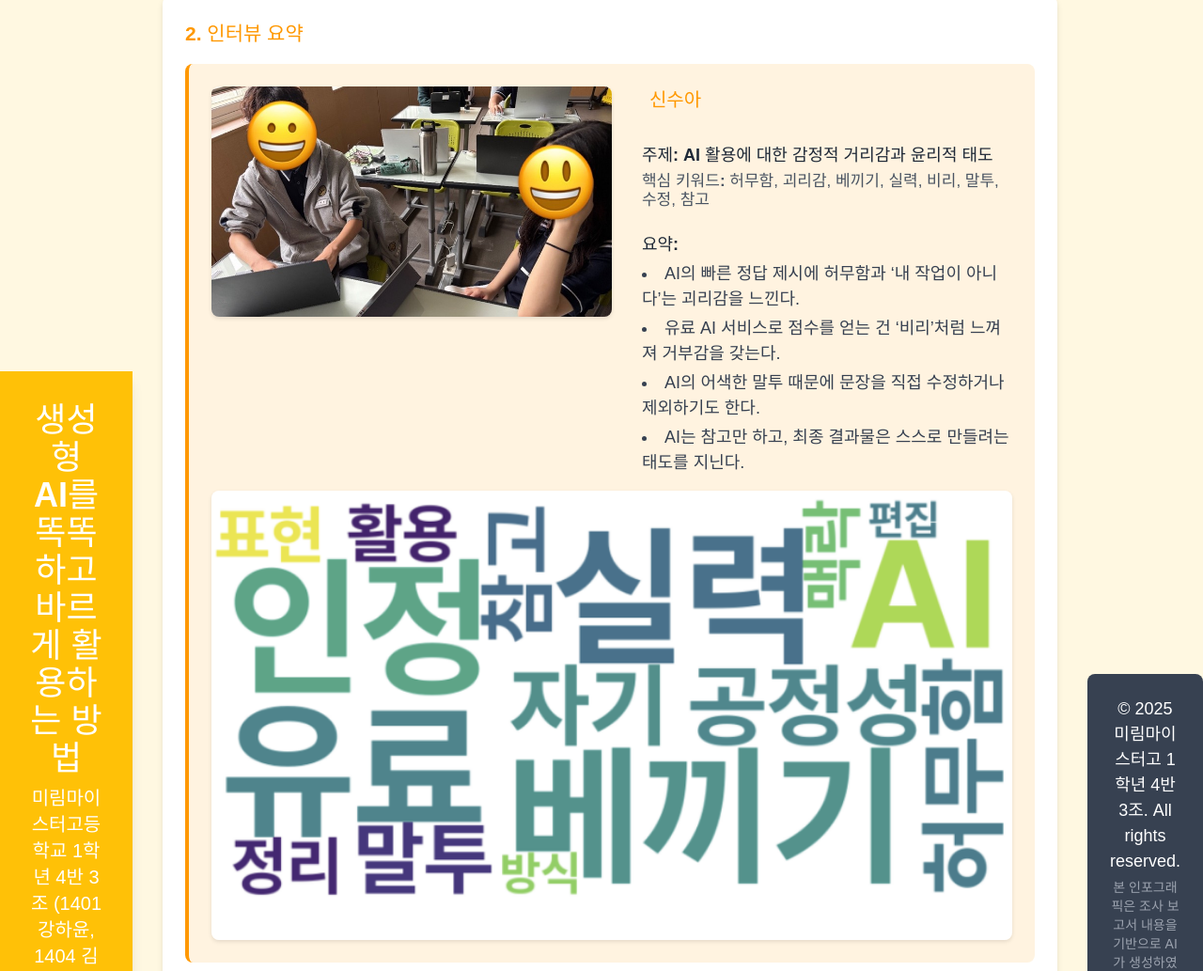
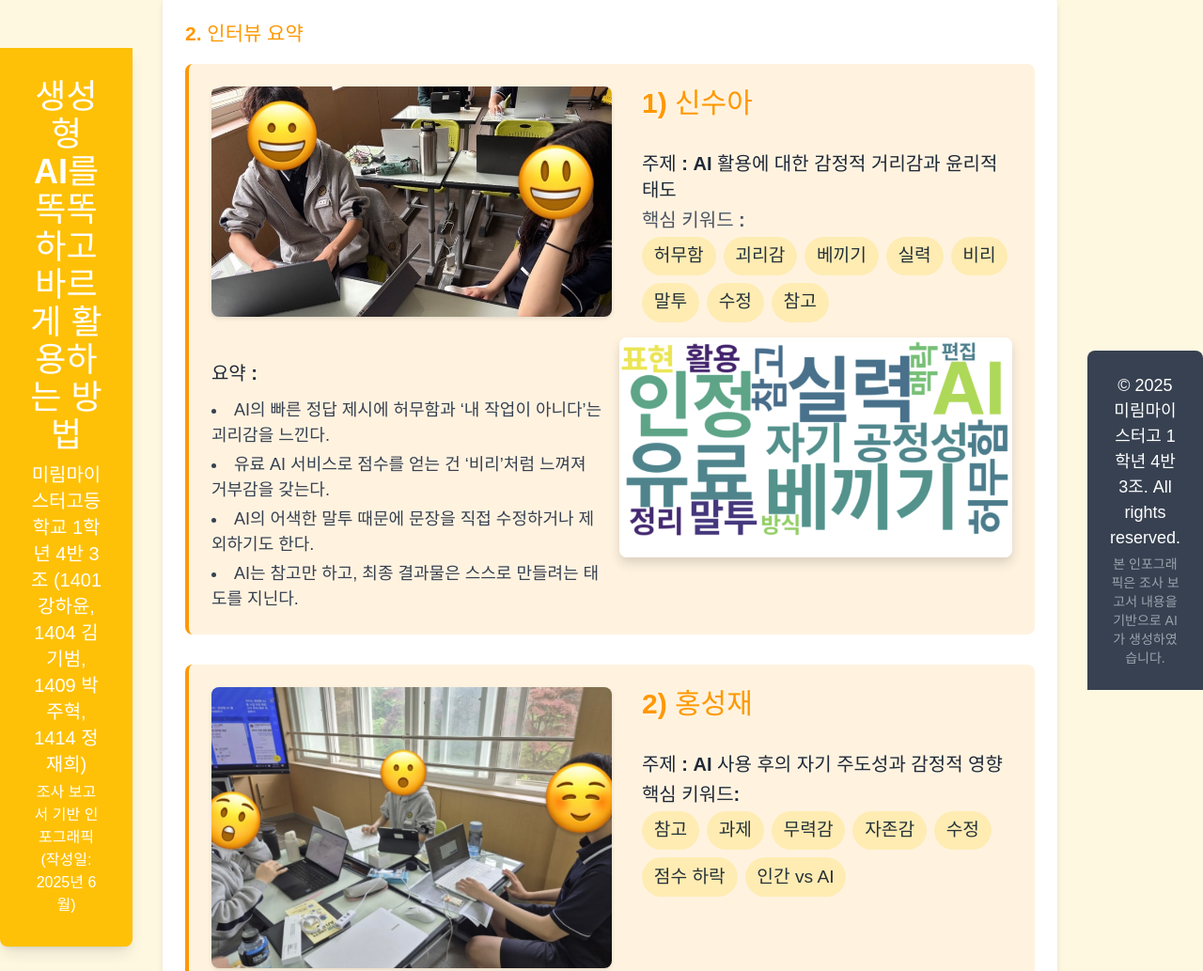
Before and after one commit to jaxhx3xx/k1414, a website built with Vite: page index.html in a window 1280 px wide. Shown: the part 1689-2722 px from the top of the page at 94% size. Built offline with nearby package versions, Linux system fonts and the light colour scheme; a web font is replaced by a local one.

Commit message:
10 정재희

```diff
--- a/index.html
+++ b/index.html
@@ -80,7 +80,7 @@
             width: 100%; /* 부모 너비에 맞춰 꽉 채움 */
             height: auto; /* 비율 유지 */
             max-width: 300px; /* 모바일 최대 사이즈 */
-            object-fit: cover;
+            object-fit: cover; /* 인터뷰 사진도 가로 꽉 채우도록 cover 사용 */
             border-radius: .5rem;
             box-shadow: 0 2px 4px rgba(0,0,0,0.1);
         }
@@ -106,14 +106,12 @@
         }
 
         /* 워드클라우드 이미지 스타일 */
-        .word-cloud-image {
+        .word-cloud-img { /* 클래스 이름을 word-cloud-img로 변경 */
             width: 100%; /* 가로 공간을 꽉 채움 */
-            height: auto;
-            /* max-width: 600px;  이 제한을 제거하여 부모 너비에 맞춤 */
-            object-fit: contain;
+            height: auto; /* 높이는 자동으로 */
+            object-fit: cover; /* 비율 유지하며 컨테이너를 덮도록 변경 */
             border-radius: .5rem;
-            box-shadow: 0 2px 4px rgba(0,0,0,0.1);
-            margin-top: 1rem; /* 내용 아래 워드클라우드 시작 간격 */
+            box-shadow: 0 6px 12px rgba(0,0,0,0.15); /* 그림자 효과 더 강하게 */
         }
 
         /* 설문조사 분석 섹션의 텍스트 크기 조정 (기존 대비 상대적으로 작게 유지) */
@@ -143,7 +141,7 @@
             .interview-photo {
                 width: 100%; /* 래퍼의 100%를 채움 */
                 height: auto; /* 텍스트 높이에 비례하도록 auto 설정 */
-                object-fit: contain; /* 비율 유지하며 포함하도록 변경 */
+                object-fit: cover; /* 비율 유지하며 포함하도록 변경 */
                 max-width: none; /* 데스크톱에서 max-width 제한 해제 */
             }
             .interview-text-content {
@@ -152,6 +150,19 @@
             }
             .student-name {
                 justify-content: flex-start; /* 데스크톱에서는 이름 왼쪽 정렬 */
+            }
+            /* 요약 섹션과 워드클라우드를 가로로 배치 */
+            .summary-wordcloud-container {
+                flex-direction: row;
+                align-items: flex-start;
+            }
+            .summary-section {
+                width: 50%;
+                margin-top: 0; /* 부모 컨테이너가 gap을 처리하므로 제거 */
+            }
+            .word-cloud-img {
+                width: 100%; /* 부모의 1/2 너비에 꽉 차도록 */
+                height: auto;
             }
         }
         /* 설문조사 분석: 강제로 3열 그리드 적용 및 가로 스크롤 허용 */
@@ -164,6 +175,29 @@
         }
         .survey-charts-grid > div {
             flex-shrink: 0; /* 내용이 줄어들지 않도록 */
+        }
+
+        /* 핵심 키워드 태그 스타일 */
+        .keyword-tag {
+            display: inline-block;
+            background-color: #FFECB3; /* 연한 노랑/오렌지 배경 */
+            color: #263238; /* 어두운 텍스트 색상 */
+            padding: 0.4rem 0.8rem;
+            border-radius: 9999px; /* 완전한 라운드 */
+            font-size: 1.2rem;
+            font-weight: 500;
+            white-space: nowrap; /* 줄바꿈 방지 */
+        }
+
+        /* 새로운 요약 섹션 스타일 */
+        .summary-section {
+            width: 100%; /* 부모 컨테이너 너비에 맞춤 */
+            text-align: left; /* 텍스트 왼쪽 정렬 */
+            margin-top: 1.5rem; /* 모바일에서 위쪽 간격 추가 */
+            display: flex;
+            flex-direction: column;
+            gap: 0.5rem;
+
         }
     </style>
 </head>
@@ -246,13 +280,27 @@
                             <img src="src/수아하윤인터뷰.jpg" onerror="this.onerror=null; this.src='https://placehold.co/400x400/FF9800/FFFFFF?text=신수아+학생+인터뷰';" alt="신수아 학생 인터뷰 사진" class="interview-photo">
                         </div>
                         <div class="interview-text-content space-y-4">
-                            <div class="student-name"><h4 class="font-bold text-xl text-secondary-orange">신수아</h4></div>
+                            <div class="student-name"><h3 class="font-bold text-3xl text-secondary-orange">1) 신수아</h3></div> <!-- 이름 크기 키움 -->
                             <div>
-                                <p class="font-semibold text-gray-800">주제: AI 활용에 대한 감정적 거리감과 윤리적 태도</p>
-                                <p class="text-sm text-gray-600 mt-1"><strong class="font-semibold">핵심 키워드:</strong> 허무함, 괴리감, 베끼기, 실력, 비리, 말투, 수정, 참고</p>
+                                <p class="font-semibold text-xl text-gray-800"><strong>주제 :</strong> AI 활용에 대한 감정적 거리감과 윤리적 태도</p> <!-- 주제 크기 키움 -->
+                                <p class="font-semibold text-xl text-gray-600 mt-1"><strong>핵심 키워드 :</strong></p> <!-- 핵심 키워드 설명 크기 키움 -->
+                                <div class="flex flex-wrap gap-2 mt-1">
+                                    <span class="keyword-tag">허무함</span>
+                                    <span class="keyword-tag">괴리감</span>
+                                    <span class="keyword-tag">베끼기</span>
+                                    <span class="keyword-tag">실력</span>
+                                    <span class="keyword-tag">비리</span>
+                                    <span class="keyword-tag">말투</span>
+                                    <span class="keyword-tag">수정</span>
+                                    <span class="keyword-tag">참고</span>
                                 </div>
-                            <div>
-                                <p class="font-semibold text-gray-800"> 요약:</p>
+                            </div>
+                        </div>
+                    </div>
+                    <!-- 요약 부분과 워드클라우드 사진을 함께 감싸는 새로운 컨테이너 -->
+                    <div class="summary-wordcloud-container flex flex-col md:flex-row md:items-start w-full gap-4 mt-4">
+                        <div class="summary-section md:w-1/2">
+                            <p class="font-semibold text-gray-800 text-xl"><strong>요약 :</strong></p> <!-- 요약 제목 크기 키움 -->
                             <ul class="list-disc list-inside text-gray-700 mt-1 space-y-1">
                                 <li>AI의 빠른 정답 제시에 허무함과 ‘내 작업이 아니다’는 괴리감을 느낀다.</li>
                                 <li>유료 AI 서비스로 점수를 얻는 건 ‘비리’처럼 느껴져 거부감을 갖는다.</li>
@@ -260,9 +308,10 @@
                                 <li>AI는 참고만 하고, 최종 결과물은 스스로 만들려는 태도를 지닌다.</li>
                             </ul>
                         </div>
+                        <div class="md:w-1/2 flex justify-center items-center">
+                            <img src="src/스크린샷 2025-06-10 145645.png" onerror="this.onerror=null; this.src='https://placehold.co/600x350/FFB44E/FFFFFF?text=신수아+워드클라우드';" alt="신수아 워드클라우드" class="word-cloud-img">
                         </div>
                     </div>
-                    <img src="src/스크린샷 2025-06-10 145645.png" onerror="this.onerror=null; this.src='https://placehold.co/600x350/FFB44E/FFFFFF?text=신수아+워드클라우드';" alt="신수아 워드클라우드" class="word-cloud-image">
                 </div>
                 <!-- 홍성재 학생 인터뷰 -->
                 <div class="interview-card">
@@ -271,13 +320,26 @@
                             <img src="src/성재인터뷰.jpg" onerror="this.onerror=null; this.src='https://placehold.co/400x400/FF9800/FFFFFF?text=홍성재+학생+인터뷰';" alt="홍성재 학생 인터뷰 사진" class="interview-photo">
                         </div>
                         <div class="interview-text-content space-y-4">
-                            <div class="student-name"><h4 class="font-bold text-xl text-secondary-orange">홍성재</h4></div>
+                            <div class="student-name"><h3 class="font-bold text-3xl text-secondary-orange">2) 홍성재</h3></div> <!-- 이름 크기 키움 -->
                             <div>
-                                <p class="font-semibold text-gray-800">주제: AI 사용 후의 자기 주도성과 감정적 영향</p>
-                                <p class="text-sm text-gray-600 mt-1"><strong class="font-semibold">핵심 키워드:</strong> 참고, 과제, 무력감, 자존감, 수정, 점수 하락, 인간 vs AI</p>
+                                <p class="font-semibold text-xl text-gray-800"><strong>주제 :</strong> AI 사용 후의 자기 주도성과 감정적 영향</p> <!-- 주제 크기 키움 -->
+                                <p class="font-semibold text-xl text-gray-800 mt-1"><strong>핵심 키워드:</strong></p> <!-- 핵심 키워드 설명 크기 키움 -->
+                                <div class="flex flex-wrap gap-2 mt-1">
+                                    <span class="keyword-tag">참고</span>
+                                    <span class="keyword-tag">과제</span>
+                                    <span class="keyword-tag">무력감</span>
+                                    <span class="keyword-tag">자존감</span>
+                                    <span class="keyword-tag">수정</span>
+                                    <span class="keyword-tag">점수 하락</span>
+                                    <span class="keyword-tag">인간 vs AI</span>
                                 </div>
-                            <div>
-                                <p class="font-semibold text-gray-800">요약:</p>
+                            </div>
+                        </div>
+                    </div>
+                    <!-- 요약 부분과 워드클라우드 사진을 함께 감싸는 새로운 컨테이너 -->
+                    <div class="summary-wordcloud-container flex flex-col md:flex-row md:items-start w-full gap-4 mt-4">
+                        <div class="summary-section md:w-1/2">
+                            <p class="font-semibold text-gray-800 text-xl"><strong>요약 :</strong></p> <!-- 요약 제목 크기 키움 -->
                             <ul class="list-disc list-inside text-gray-700 mt-1 space-y-1">
                                 <li>AI를 참고하되 결과물은 직접 만들려 노력한다.</li>
                                 <li>과제를 끝냈을 땐 기쁘지만, 자기 주도성 부족에 대한 무력감도 있었다.</li>
@@ -285,9 +347,10 @@
                                 <li>AI와 자신을 비교하며 <strong class="text-accent-blue">자존감이나 정체성에 영향</strong>을 받거나 흔들리는 감정도 경험했다.</li>
                             </ul>
                         </div>
+                        <div class="md:w-1/2 flex justify-center items-center">
+                            <img src="src/스크린샷 2025-06-10 145657.png" onerror="this.onerror=null; this.src='https://placehold.co/600x350/FFB44E/FFFFFF?text=홍성재+워드클라우드';" alt="홍성재 워드클라우드" class="word-cloud-img">
                         </div>
                     </div>
-                    <img src="src/스크린샷 2025-06-10 145657.png" onerror="this.onerror=null; this.src='https://placehold.co/600x350/FFB44E/FFFFFF?text=홍성재+워드클라우드';" alt="홍성재 워드클라우드" class="word-cloud-image">
                 </div>
             </div>
         </article>
```
Also changed, not shown: src/스크린샷 2025-06-17 185811.png (added), src/홍성재 워드클라우드.png (added). Lines whose indentation alone changed are shown as unchanged.
